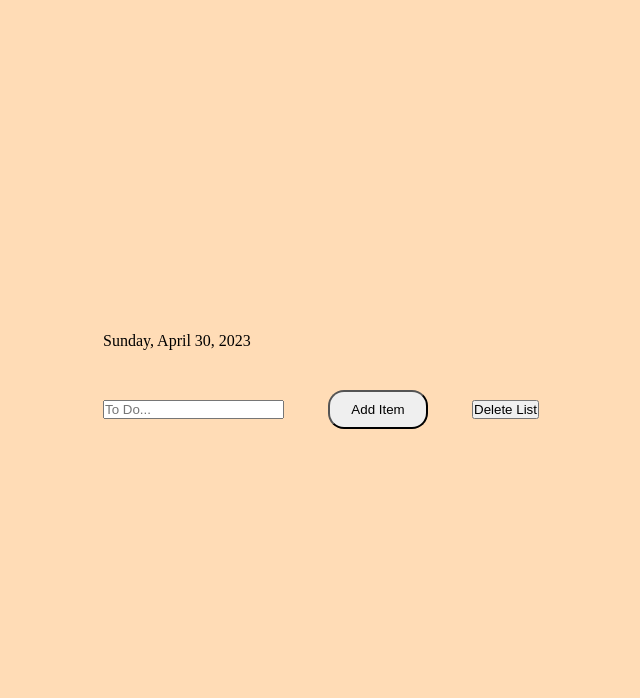
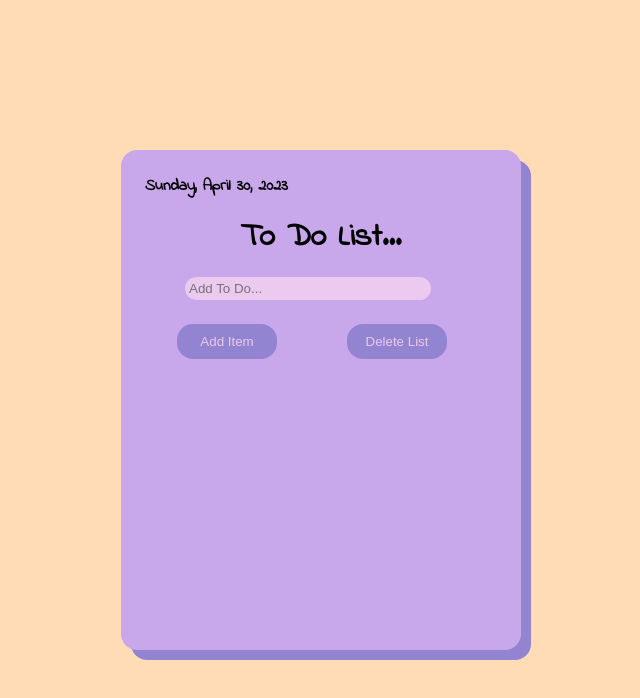
Before and after one commit to Marianellag1/notety-notes-practice, a plain HTML site: page index.html in a window 1280 px wide. Shown: the whole page, without its empty margins (319-959 px from the left). Drawn offline with Linux system fonts and the light colour scheme.

Commit message:
added css to to do practice. turned out really good. Would like to add checkbox for when task is finished.

```diff
--- a/assets/css/style.css
+++ b/assets/css/style.css
@@ -1,6 +1,14 @@
+:root {
+    --beige:#FFDCB6;
+    --light-purple:#ECC9EE;
+    --medium-purple:#C9A7EB;
+    --dark-purple:#9384D1;
+}
+
 * {
     margin: 0;
     padding: 0;
+    box-sizing: border-box;
 }
 
 body {
@@ -9,40 +17,72 @@ body {
     flex-direction: column;
     justify-content: center;
     align-items: center;
-    background-color: #FFDCB6;
+    background-color: var(--beige);
+    font-family: 'Indie Flower', cursive;
 }
 
-#container {
-    box-shadow: #9384D1 10px 10px;
+h1 {
+    text-align: center;
+    margin: 1rem 0;
 }
 
-.item {
-    background-color: #C9A7EB;
-    padding: 1rem;
-    /* border-radius: 16px; */
+#date {
+    font-weight: 700;
 }
 
-.item-description { /*Where text will be*/
-padding: .625rem;
-width: 200px;
-margin-bottom: .625rem;
+#item {
+    width: 70%;
+    background-color: var(--light-purple);
+    border: none;
+    border-radius: 16px;
+    padding: .25rem;
+    margin: 0 2.5rem;
 }
 
-.item-completed:checked + .item-description{ /*targeting checkbox, when checkbox is checked, also +  will include its sibling*/
-text-decoration: line-through;
+.container {
+    padding: 1.5rem;
+    border-radius: 16px;
+    background-color: var(--medium-purple);
+    height: 500px;
+    width: 400px;
+    box-shadow: 10px 10px var(--dark-purple);
 }
 
-.item-description {
-    background-color: #C9A7EB;
-    border-right: none;
-    border-left: none;
-    border-top: none;
+.to-do {
+    display: grid;
+    grid-template-columns: auto;
 }
 
-#add { /*button*/
+.check {
+    padding-left: .625rem;
+}
+
+
+li {
+    background-color: #C9A7EB;
+    list-style-type: none;
+    margin: 1rem 0;
+    font-weight: 700;
+    border-bottom: 1px solid;
+    text-transform: capitalize;
+}
+
+button { /*button*/
     padding: .625rem;
     cursor: pointer;
-    margin: 2.5rem;
+    margin: 1.5rem 2rem;
     border-radius: 16px;
     width: 100px;
+    border: none;
+    background-color: var(--dark-purple);
+    color: var(--light-purple);
 }
+
+button:hover {
+    background-color: var(--light-purple);
+    color: var(--dark-purple);
+}
+
+button:active {
+    padding: .655rem;
+}
--- a/index.html
+++ b/index.html
@@ -5,17 +5,23 @@
     <meta charset="UTF-8">
     <meta http-equiv="X-UA-Compatible" content="IE=edge">
     <meta name="viewport" content="width=device-width, initial-scale=1.0">
+    <link rel="preconnect" href="https://fonts.googleapis.com">
+    <link rel="preconnect" href="https://fonts.gstatic.com" crossorigin>
+    <link href="https://fonts.googleapis.com/css2?family=Indie+Flower&display=swap" rel="stylesheet">
     <link rel="stylesheet" href="./assets/css/style.css">
     <title>To-Do List</title>
 </head>
 
 <body>
     <div class="container">
-        <span id="date"></span>
         <div class="to-do">
-            <input type="text" id="item" placeholder="To Do...">
-            <button id="add">Add Item</button>
-            <button id="delete">Delete List</button>
+            <span id="date"></span>
+            <h1>To Do List...</h1>
+            <input type="text" id="item" placeholder="Add To Do...">
+            <div class="btn">
+                <button id="add">Add Item</button>
+                <button id="delete">Delete List</button>
+            </div>
         </div>
         <ul class="to-do-list"></ul>
     </div>
```
Also changed, not shown: assets/js/script.js (+7 -0 lines).
